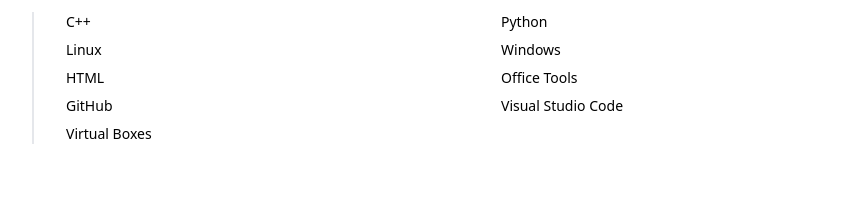
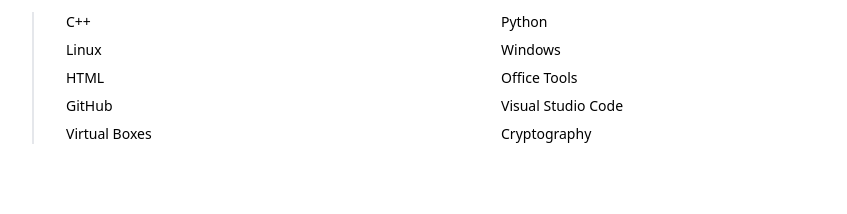
Before and after one commit to siddharth6125/siddharth6125.github.io, a plain HTML site: page index.html in a window 1280 px wide. Shown: the part 1640-1854 px from the top of the page, without its empty margins (160-1007 px from the left). Drawn offline with nearby package versions, Linux system fonts and the light colour scheme.

Commit message:
index.html

```diff
--- a/index.html
+++ b/index.html
@@ -76,6 +76,7 @@
             <li class="flex items-center before:content-['▹'] before:text-[#64ffda] before:mr-2">GitHub</li>
             <li class="flex items-center before:content-['▹'] before:text-[#64ffda] before:mr-2">Visual Studio Code</li>
             <li class="flex items-center before:content-['▹'] before:text-[#64ffda] before:mr-2">Virtual Boxes</li>
+            <li class="flex items-center before:content-['▹'] before:text-[#64ffda] before:mr-2">Cryptography</li>
           </ul>
         </div>
       </div>
```
